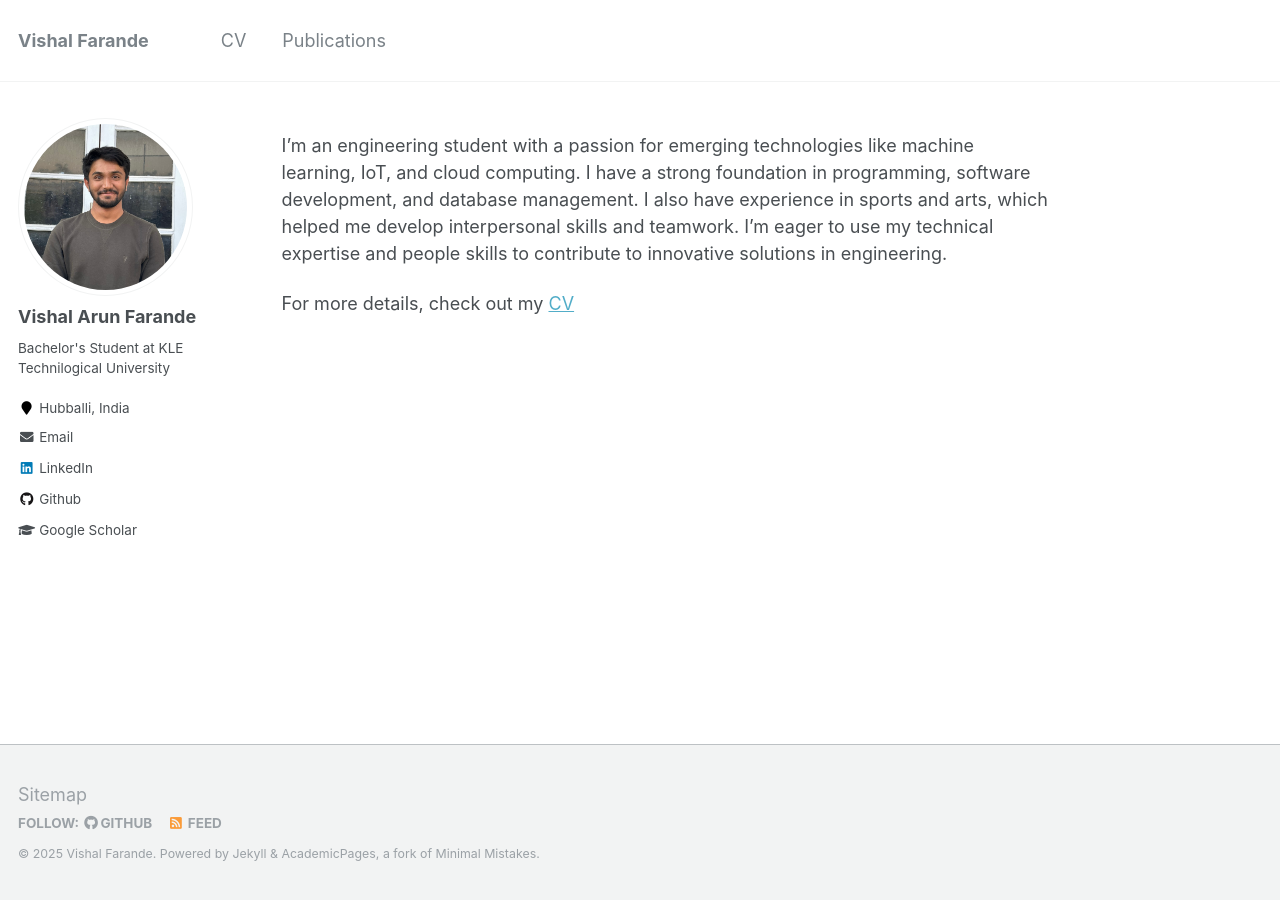
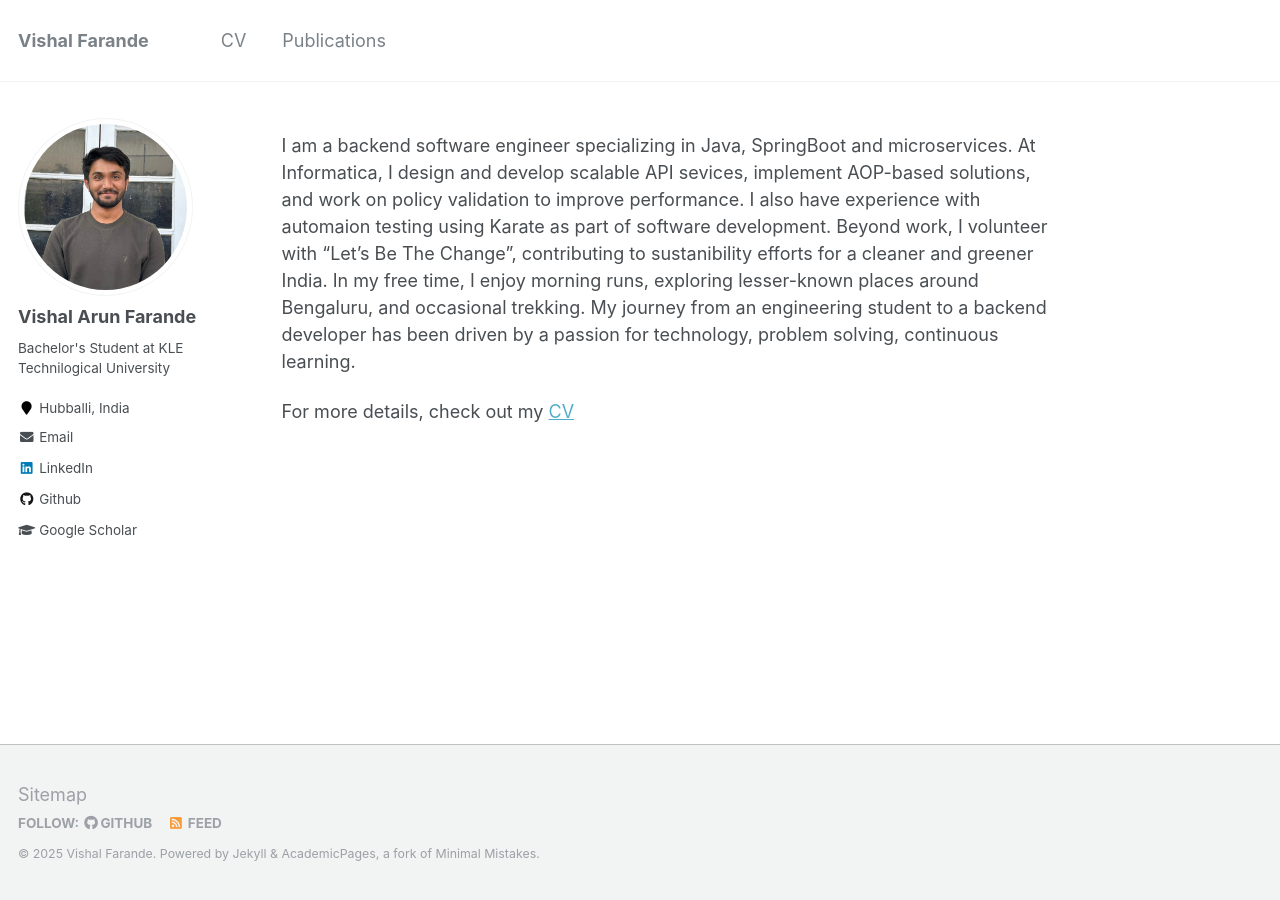
Before and after one commit to vishal-farande/io.github.io, a Jekyll site: the page built from _pages/about.md, in a window 1280 px wide. Built offline with Jekyll 4.4.1, drawn with Linux system fonts in a browser that asks for light colours.

Commit message:
Updated about me part

```diff
--- a/_pages/about.md
+++ b/_pages/about.md
@@ -8,7 +8,9 @@ redirect_from:
   - /about.html
 ---
 
-I'm an engineering student with a passion for emerging technologies like machine learning, IoT, and cloud computing. I have a strong foundation in programming, software development, and database management. I also have experience in sports and arts, which helped me develop interpersonal skills and teamwork. I'm eager to use my technical expertise and people skills to contribute to innovative solutions in engineering.
+I am a backend software engineer specializing in Java, SpringBoot and microservices. At Informatica, I design and develop scalable API sevices, implement AOP-based solutions, and work on policy validation to improve performance. I also have experience with automaion testing using Karate as part of software development.
+Beyond work, I volunteer with "Let's Be The Change", contributing to sustanibility efforts for a cleaner and greener India.
+In my free time, I enjoy morning runs, exploring lesser-known places around Bengaluru, and occasional trekking. My journey from an engineering student to a backend developer has been driven by a passion for technology, problem solving, continuous learning.
 
 For more details, check out my [CV](/files/Resume_Vishal.pdf)
 
```
Also changed, not shown: 2 other files.
